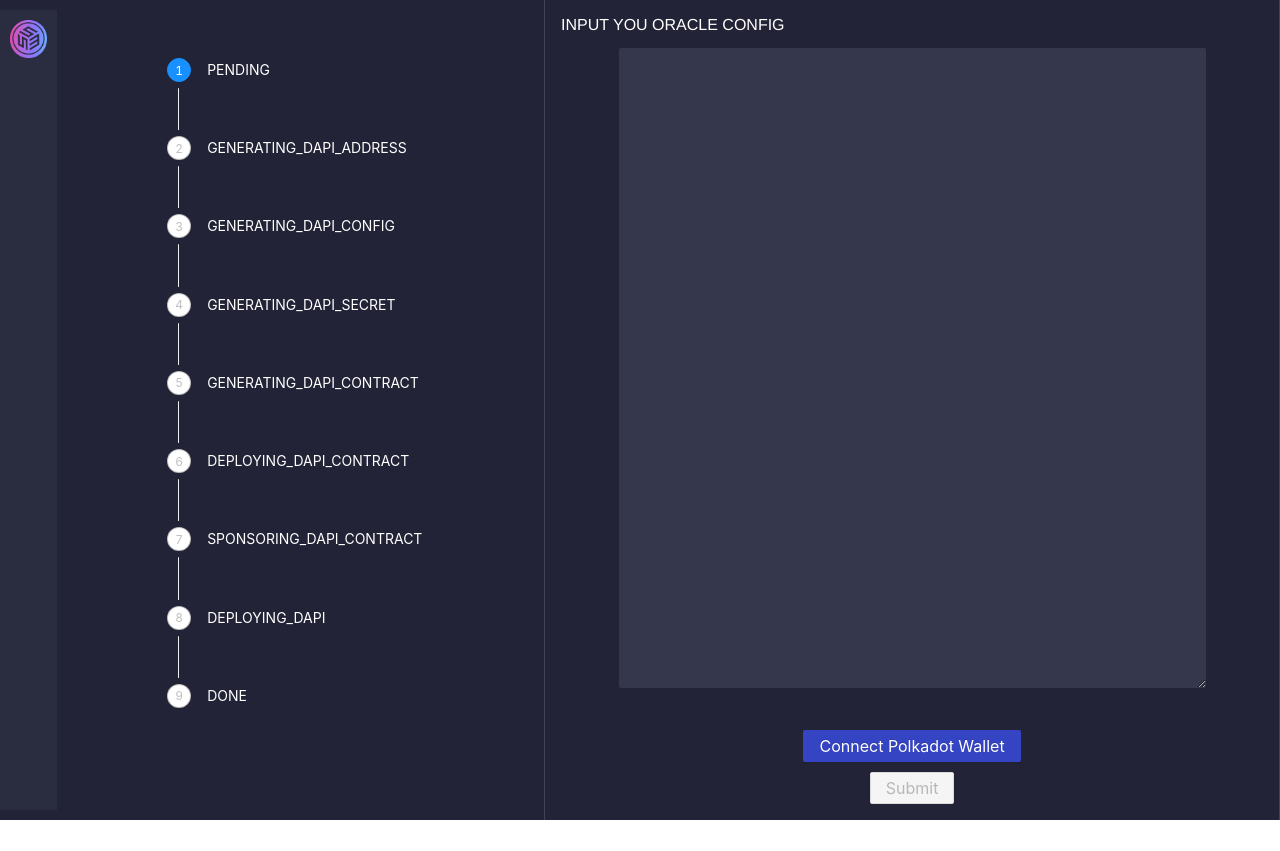
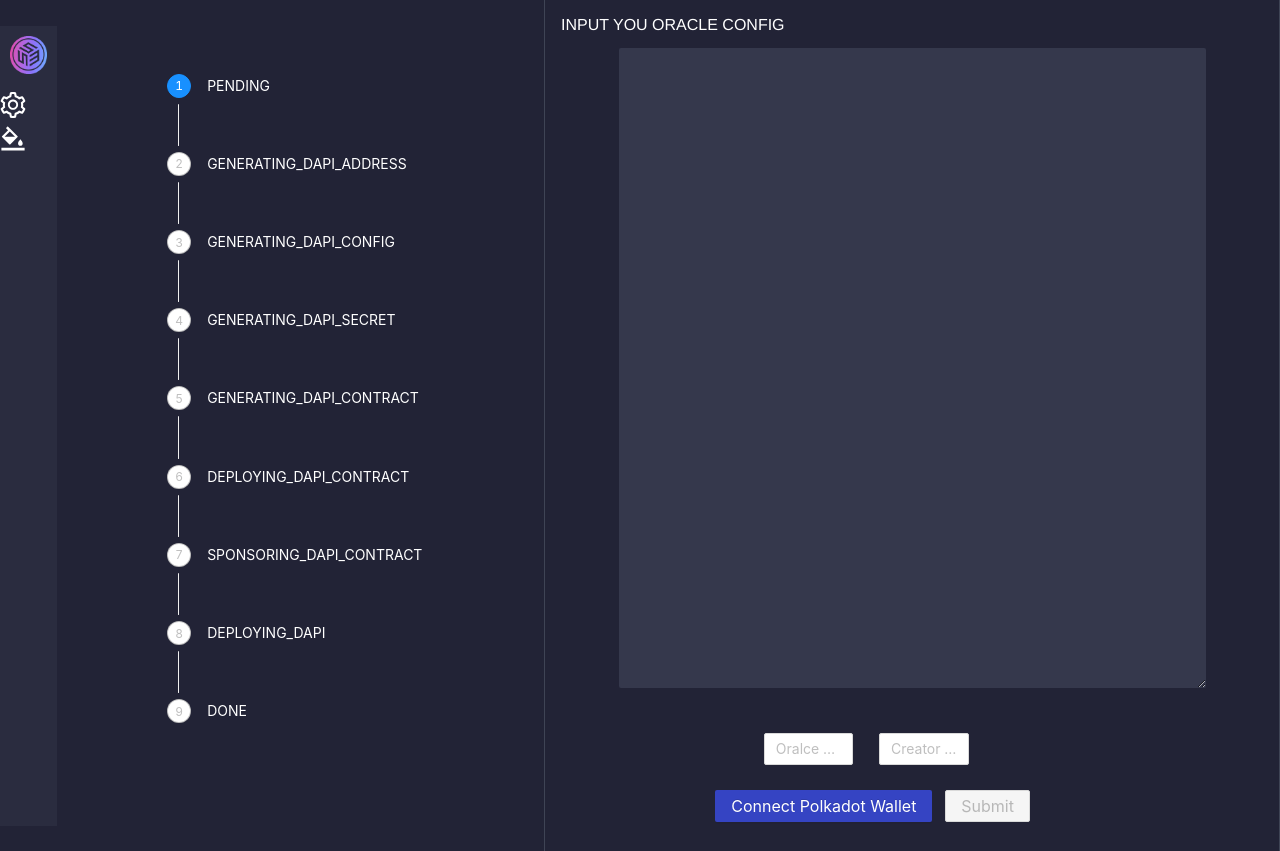
Before and after one commit to SaaS3-Foundation/apps-SaaS3, a React (Create React App) app: page / in a window 1280 px wide. Before the commit the page ends 820 px from the top, so only its background shows below. Built offline with nearby package versions, Linux system fonts and the light colour scheme; no server answers.

Commit message:
unfix https
websocket side + https

```diff
--- a/package.json
+++ b/package.json
@@ -3,6 +3,7 @@
   "version": "0.1.0",
   "private": true,
   "dependencies": {
+    "@ant-design/icons": "^4.7.0",
     "@polkadot/extension-dapp": "^0.44.6",
     "@testing-library/jest-dom": "^5.11.4",
     "@testing-library/react": "^11.1.0",
--- a/src/App.css
+++ b/src/App.css
@@ -10,6 +10,10 @@
   align-items: center;
   font-size: calc(10px + 2vmin);
   color: white;
+}
+
+.iconpanel .anticon{
+  margin-top: 1vh;
 }
 
 .iconpanel{
--- a/src/App.tsx
+++ b/src/App.tsx
@@ -1,6 +1,7 @@
 import './App.css';
 import EditComponent from './EditComponent';
 import EventsGateway from './EventsGateway';
+import { SettingOutlined, BgColorsOutlined } from '@ant-design/icons';
 import logo from './img/SaaS3Logo.png';
 function App() {
 
@@ -8,7 +9,9 @@ function App() {
     <div>
       <div className="App-header">
       <div className='iconpanel bg-light'>
-        <img src={logo} onClick={()=>window.location.href='https://saas3.io/marketplace'}></img>
+        <img src={logo} onClick={()=>window.open('https://saas3.io/','_blank')}></img>
+        <SettingOutlined onClick={()=>window.open('https://docs.saas3.io/','_blank')}/>
+        <BgColorsOutlined onClick={()=>window.open('https://saas3.io/faucet','_blank')}/>
       </div>
       <div className="panelleft" style={{width:'50%', height:"100vh"}}>
         <div style={{display:'flex',flexDirection:"row"}} >
--- a/src/EditComponent.tsx
+++ b/src/EditComponent.tsx
@@ -17,6 +17,8 @@ function EditComponent() {
 
 const [account, setAccounts] = useState({});
 const [error, setError] = useState("null");
+const [oracleName, setOracleName] = useState('');
+const [creatorName, setCreatorName] = useState('');
 
     const connectWallet = async () => {
       const extensions = await web3Enable('Oracle Launchpad');
@@ -27,7 +29,7 @@ const [error, setError] = useState("null");
       const accounts = await web3Accounts();
       setAccounts(accounts[0]['address']);
       walletConnected = true;
-      message.info("Connect Success");
+      message.success("Connect Success");
     };
 
 
@@ -40,12 +42,32 @@ const [error, setError] = useState("null");
         body: JSON.stringify({ title: 'React POST Request Example'})
     };
 
+    const handleOracleChange =  (event: React.ChangeEvent<HTMLInputElement>) => {
+      setOracleName(event.target.value);
+    };
+
+    const handleCreatorChange =  (event: React.ChangeEvent<HTMLInputElement>) => {
+      setCreatorName(event.target.value);
+    };
+
 
     const onFinish = () => {
         form.validateFields().then((value) => {
 
+           if (oracleName.length == 0){
+            message.error('Oracle Name cannot be Empty!');
+            return;
+           }
+
+           if (creatorName.length == 0){
+            message.error('Creator Name cannot be Empty!');
+            return;
+           }
+
             try{
               let requestConfig = JSON.parse(value['content']);
+              requestConfig['title'] = oracleName;
+              requestConfig['creator'] = creatorName;
               requestOptions.body = JSON.stringify(requestConfig);
             }catch{
               message.error('Invalid Oracle Config');
@@ -53,6 +75,7 @@ const [error, setError] = useState("null");
             }
 
             console.log(requestOptions.body);
+
             // let req = new XMLHttpRequest();
             // req.open('POST', 'http://localhost:3000/saas3/dapi/submit', true);
             // req.setRequestHeader('Content-Type', 'application/json; charset=UTF-8');
@@ -60,8 +83,8 @@ const [error, setError] = useState("null");
             axios.post('https://rpc.saas3.io:3000/saas3/dapi/submit?address='+account,requestOptions.body ,{headers:{'Content-Type': 'application/json; charset=utf-8', 'Access-Control-Allow-Methods' :'GET, POST' , 'Access-Control-Allow-Origin': '*'}})
               .then(function (response) {
                 const res = response['data'];
-                console.log(res);
-                  message.success('Your request have been created successfully, job ID: ' + res['data']['job'], 4);
+                  console.log(res);
+                  message.loading('Oracle Config Processing, job ID: #' + res['data']['job'], 0);
                   oracle_submitted = true;
                   return response;
               }).catch(function (error) {
@@ -88,11 +111,14 @@ const [error, setError] = useState("null");
             <TextArea  className='form_control'  style={{height:'80vh', display:'inline-flex'}} />
         </Form.Item>
 
-           <Button type="primary" className='wallet-button' style={{margin:"10px"}} onClick={connectWallet}>
+         <Form.Item wrapperCol={{ span: 15, offset: 3 }}>
+
+        <Input type="primary" style={{width:"7vw", margin:"1vw"}} maxLength={20} placeholder="Oralce Name" onChange={handleOracleChange}></Input>
+        <Input type="primary" style={{width:"7vw", margin:"1vw"}} maxLength={10} placeholder="Creator Name" onChange={handleCreatorChange}></Input>
+           <Button type="primary" className='wallet-button' style={{margin:"1vw"}} onClick={connectWallet}>
             Connect Polkadot Wallet
           </Button>
 
-        <Form.Item wrapperCol={{ span: 12, offset: 6 }}>
           <Button type="primary" htmlType="submit" className='button' disabled={!walletConnected}>
             Submit
           </Button>
--- a/src/EventsGateway.tsx
+++ b/src/EventsGateway.tsx
@@ -1,10 +1,10 @@
 import { io } from 'socket.io-client';
 // import ProgressBar from 'react-bootstrap/ProgressBar';
-import { Button, message, Steps } from 'antd';
+import { Button, message, Steps, Modal } from 'antd';
 import type { SliderMarks } from 'antd/es/slider';
 import './App.css';
 import { useRef, useState } from 'react';
-import { LoadingOutlined } from '@ant-design/icons';
+import { ExclamationCircleOutlined } from '@ant-design/icons';
 import oracle_submitted from './EditComponent';
 
 
@@ -19,9 +19,9 @@ function EventsGateway() {
     };
 
     let now = 0;
-    console.log('websocket');
 
-    const socket = io('ws://rpc.saas3.io:3002');
+    console.log('websocket Failed');
+    const socket = io('wss://rpc.saas3.io:3002');
     socket.on('connect', function() {
       console.log('Connected');
     });
@@ -55,8 +55,26 @@ function EventsGateway() {
       if (data['status'] === 'DONE'){
         setReverse(9);
         if(finished==0){
-          message.success('Your oracle has been launched, please go to marketplace to share');
+          message.destroy()
+          message.success('Oracle Has been Submitted!');
           finished = 1;
+          Modal.confirm({
+              title: 'Congratulations',
+              icon: <ExclamationCircleOutlined />,
+              content: 'Your Oracle was Launched, Go to Marketplace to Find',
+              okText: 'Yes',
+              okType: 'primary',
+              cancelText: 'No',
+
+              onOk() {
+                window.location.href='https://saas3.io/marketplace';
+              },
+
+              onCancel() {
+                Modal.destroyAll();
+              },
+            });
+
         }
         finished = 1;
       }
```
Also changed, not shown: 1 other file (tests, documents, lock files or other folders).
